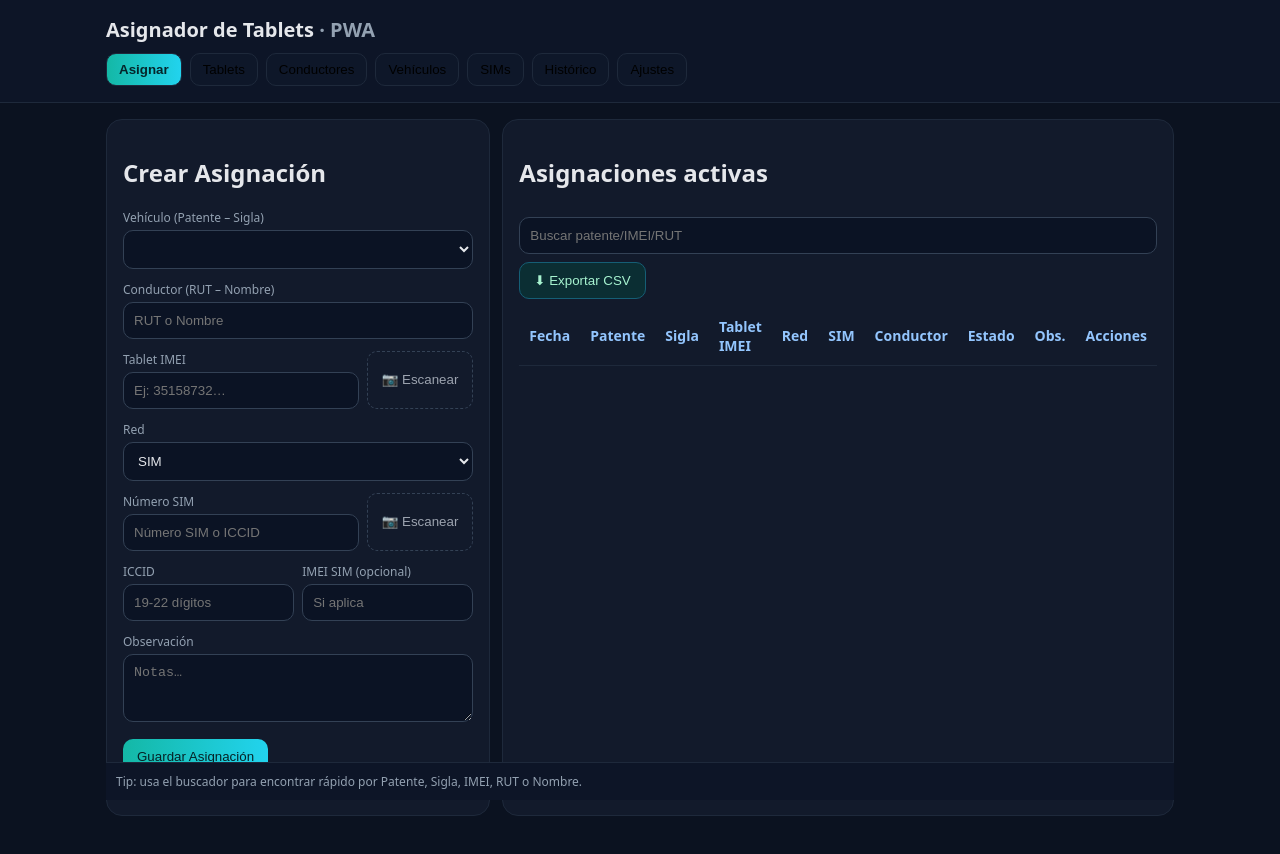
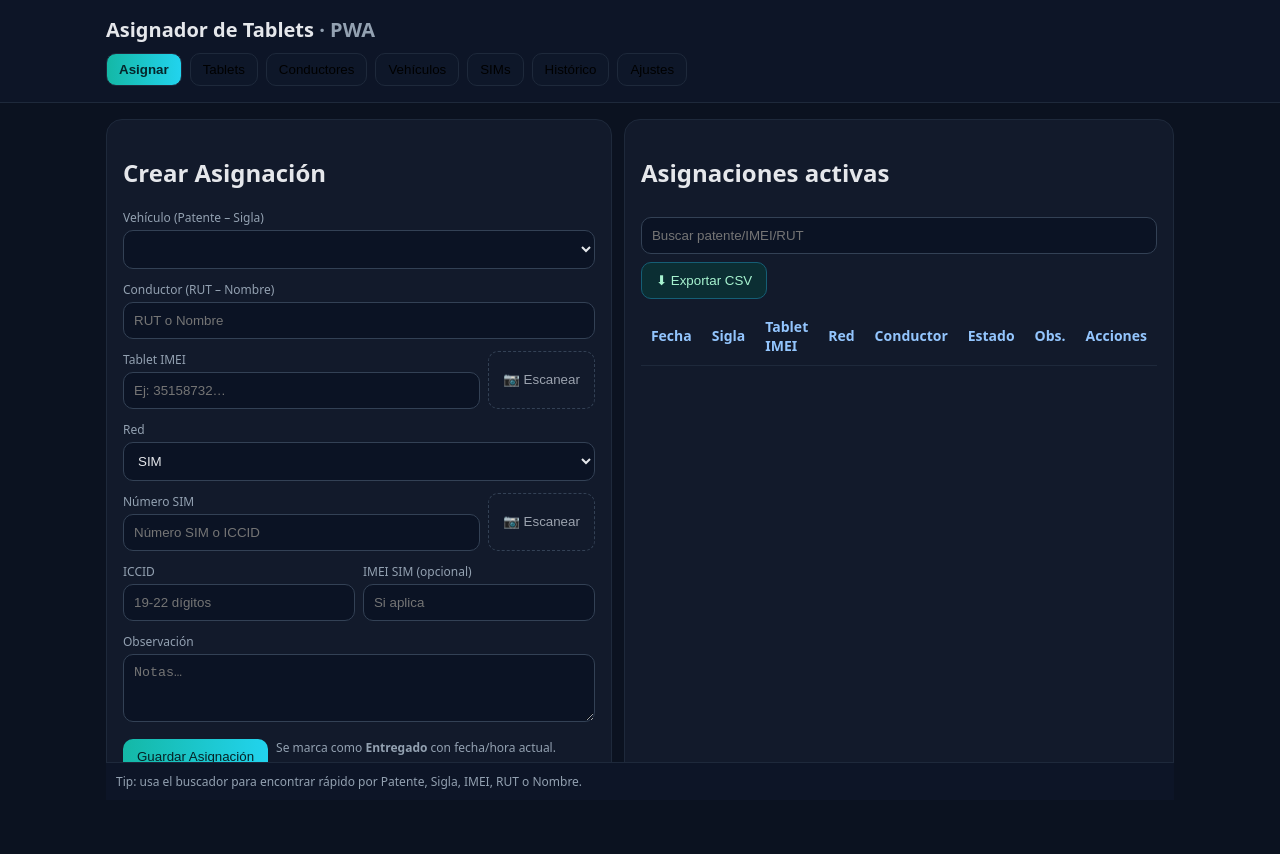
Before and after one commit to YhisleynLaraF/AsignaTablet, a plain HTML site: page index.html in a window 1280 px wide. Drawn offline with Linux system fonts and the light colour scheme.

Commit message:
Remove 'Patente' and 'SIM' columns from table
Removed 'Patente' and 'SIM' columns from the table.

```diff
--- a/index.html
+++ b/index.html
@@ -133,11 +133,9 @@
               <thead>
                 <tr>
                   <th>Fecha</th>
-                  <th>Patente</th>
                   <th>Sigla</th>
                   <th>Tablet IMEI</th>
                   <th>Red</th>
-                  <th>SIM</th>
                   <th>Conductor</th>
                   <th>Estado</th>
                   <th>Obs.</th>
```
